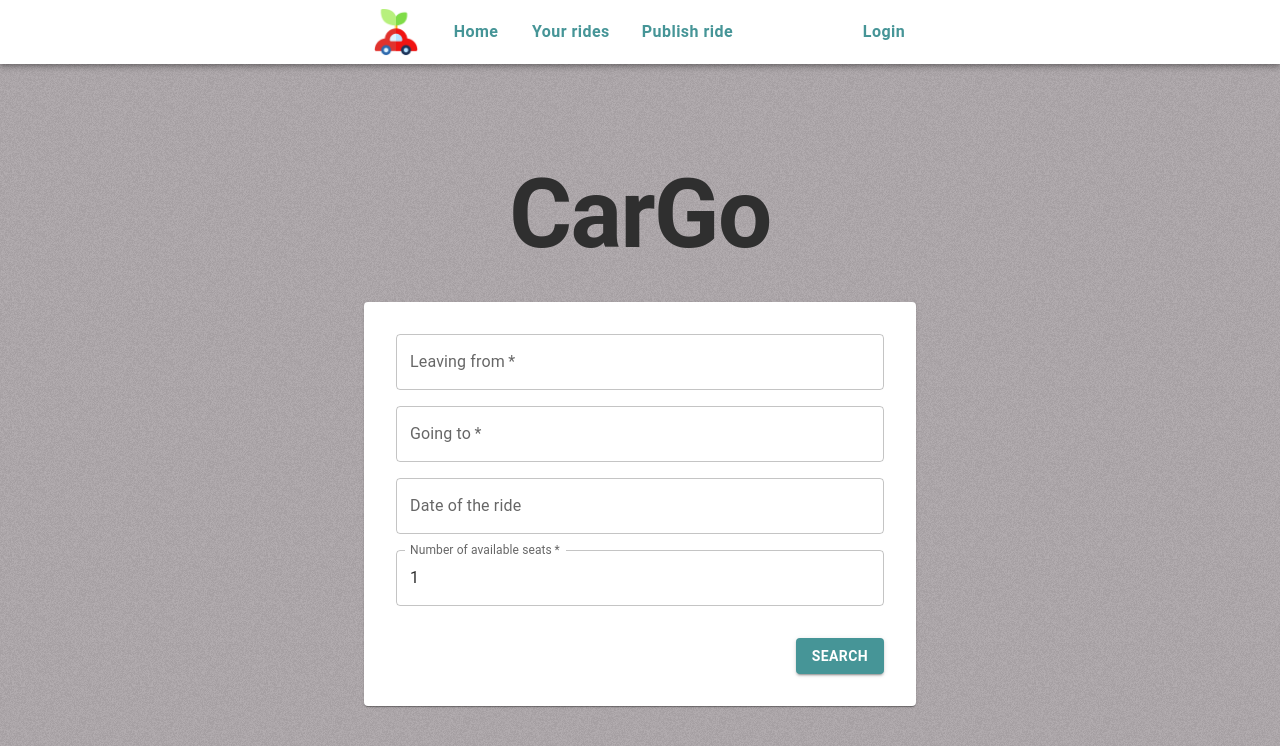
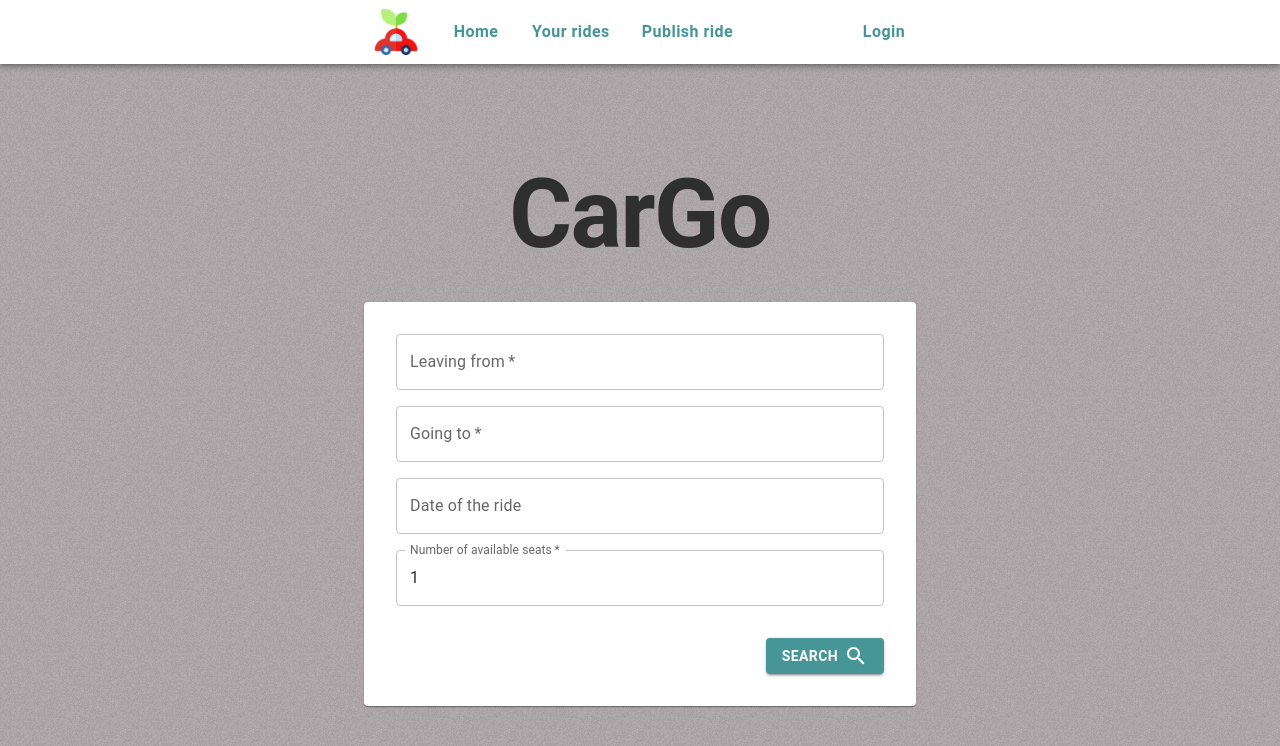
Before and after one commit to JankaMarschalkova/project-cargo, a React (Vite) app: page / in a window 1280 px wide. Shown: the top 746 px of the page. Built offline with nearby package versions, Linux system fonts and the light colour scheme; no server answers.

Commit message:
Updated icons

```diff
--- a/src/pages/Home.tsx
+++ b/src/pages/Home.tsx
@@ -1,13 +1,8 @@
-import {
-	Box,
-	Button,
-	Paper,
-	TextField,
-	Typography
-} from '@mui/material';
+import { Box, Button, Paper, TextField, Typography } from '@mui/material';
 import { DatePicker } from '@mui/x-date-pickers/DatePicker';
 import usePageTitle from '../hooks/usePageTitle';
 import useField from '../hooks/useField';
+import SearchIcon from '@mui/icons-material/Search';
 
 const Home = () => {
 	usePageTitle('Home');
@@ -23,7 +18,9 @@ const Home = () => {
 
 	return (
 		<>
-			<Typography variant="h1" fontWeight='bold' mb={2}>CarGo</Typography>
+			<Typography variant="h1" fontWeight="bold" mb={2}>
+				CarGo
+			</Typography>
 			<Paper
 				component="form"
 				sx={{
@@ -55,12 +52,9 @@ const Home = () => {
 						mt: 2
 					}}
 				>
-					<Button
-						type="submit"
-						variant="contained"
-						onClick={() => searchRides()}
-					>
+					<Button variant="contained" onClick={() => searchRides()}>
 						Search
+						<SearchIcon sx={{ marginLeft: '0.25em' }} />
 					</Button>
 				</Box>
 			</Paper>
--- a/src/pages/Profile.tsx
+++ b/src/pages/Profile.tsx
@@ -5,6 +5,7 @@ import { FormEvent, useState } from 'react';
 import { signIn, signInWithGoogle, signOut, signUp } from '../firebase';
 import useField from '../hooks/useField';
 import useLoggedInUser from '../hooks/useLoggedInUser';
+import LoginIcon from '@mui/icons-material/Login';
 
 const Profile = () => {
 	usePageTitle('Profile');
@@ -45,11 +46,16 @@ const Profile = () => {
 						gap: 2
 					}}
 				>
-					<Typography variant="h3" fontWeight='bold' textAlign="center" mb={3}>
+					<Typography variant="h3" fontWeight="bold" textAlign="center" mb={3}>
 						Login
 					</Typography>
 					<Button variant="contained" onClick={() => signInWithGoogle()}>
-						<img src='/google-circle.svg' alt='Google logo' width='24' style={{marginRight: '0.5em'}}/>
+						<img
+							src="/google-circle.svg"
+							alt="Google logo"
+							width="24"
+							style={{ marginRight: '0.5em' }}
+						/>
 						{'Log in with Google'}
 					</Button>
 					<Typography align="center">or using:</Typography>
@@ -86,12 +92,13 @@ const Profile = () => {
 							onClick={() => setSignUp(false)}
 						>
 							{'Log in'}
+							<LoginIcon sx={{ marginLeft: '0.25em' }} />
 						</Button>
 					</Box>
 				</Paper>
 			) : (
 				<>
-					<Typography variant="h2" fontWeight='bold'>
+					<Typography variant="h2" fontWeight="bold">
 						Profile
 					</Typography>
 					<Button variant="contained" onClick={signOut}>
--- a/src/pages/PublishRide.tsx
+++ b/src/pages/PublishRide.tsx
@@ -14,6 +14,8 @@ import { DatePicker, TimePicker } from '@mui/x-date-pickers';
 import useField from '../hooks/useField';
 import { Timestamp, addDoc } from 'firebase/firestore';
 import { ridesCollection } from '../firebase';
+import LoginIcon from '@mui/icons-material/Login';
+
 
 const PublishRide = () => {
 	usePageTitle('Publish ride');
@@ -35,8 +37,7 @@ const PublishRide = () => {
 			await addDoc(ridesCollection, {
 				leaving_from: leaving_from.value,
 				going_to: going_to.value,
-				//datetime: (date?.value ?? '') + time,
-				datetime: Timestamp.now(),
+				datetime: Timestamp.now(), // TODO
 				seats_available: 5, // TODO
 				price_per_person: 10, // TODO
 				note: note.value
@@ -56,6 +57,7 @@ const PublishRide = () => {
 					</Typography>
 					<ButtonLink variant="contained" to="/profile">
 						Login
+						<LoginIcon sx={{ marginLeft: '0.25em' }} />
 					</ButtonLink>
 				</>
 			) : (
@@ -118,7 +120,6 @@ const PublishRide = () => {
 							}}
 						>
 							<Button
-								// type="submit"
 								variant="contained"
 								onClick={() => publishRide()}
 							>
--- a/src/pages/YourRides.tsx
+++ b/src/pages/YourRides.tsx
@@ -3,6 +3,7 @@ import { Typography } from '@mui/material';
 import usePageTitle from '../hooks/usePageTitle';
 import useLoggedInUser from '../hooks/useLoggedInUser';
 import ButtonLink from '../components/ButtonLink';
+import LoginIcon from '@mui/icons-material/Login';
 
 const YourRides = () => {
 	usePageTitle('Your rides');
@@ -10,7 +11,9 @@ const YourRides = () => {
 
 	return (
 		<>
-			<Typography variant="h2" fontWeight='bold'>Your rides</Typography>
+			<Typography variant="h2" fontWeight="bold">
+				Your rides
+			</Typography>
 			{!user ? (
 				<>
 					<Typography>
@@ -18,6 +21,7 @@ const YourRides = () => {
 					</Typography>
 					<ButtonLink variant="contained" to="/profile">
 						Login
+						<LoginIcon sx={{ marginLeft: '0.25em' }} />
 					</ButtonLink>
 				</>
 			) : (
```
